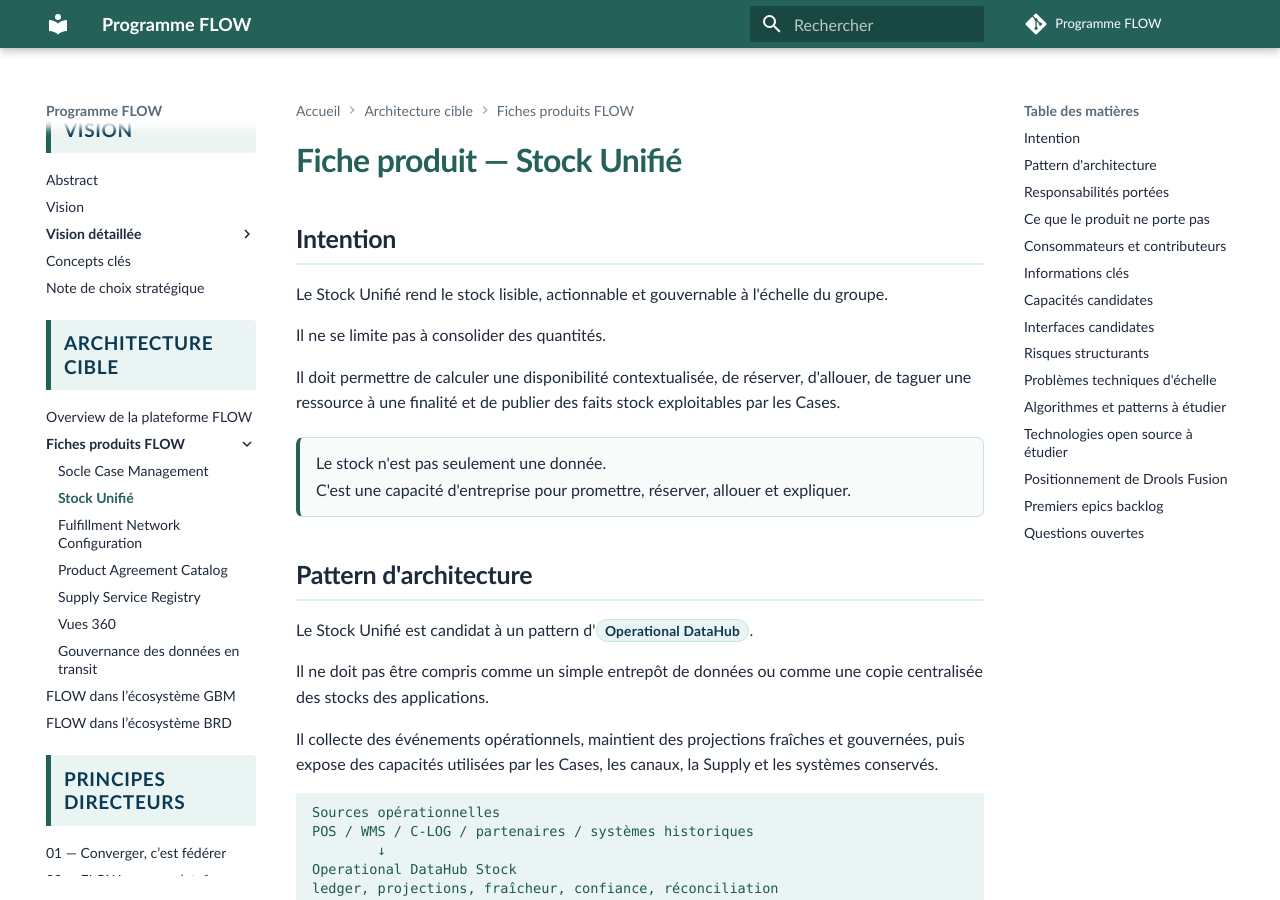
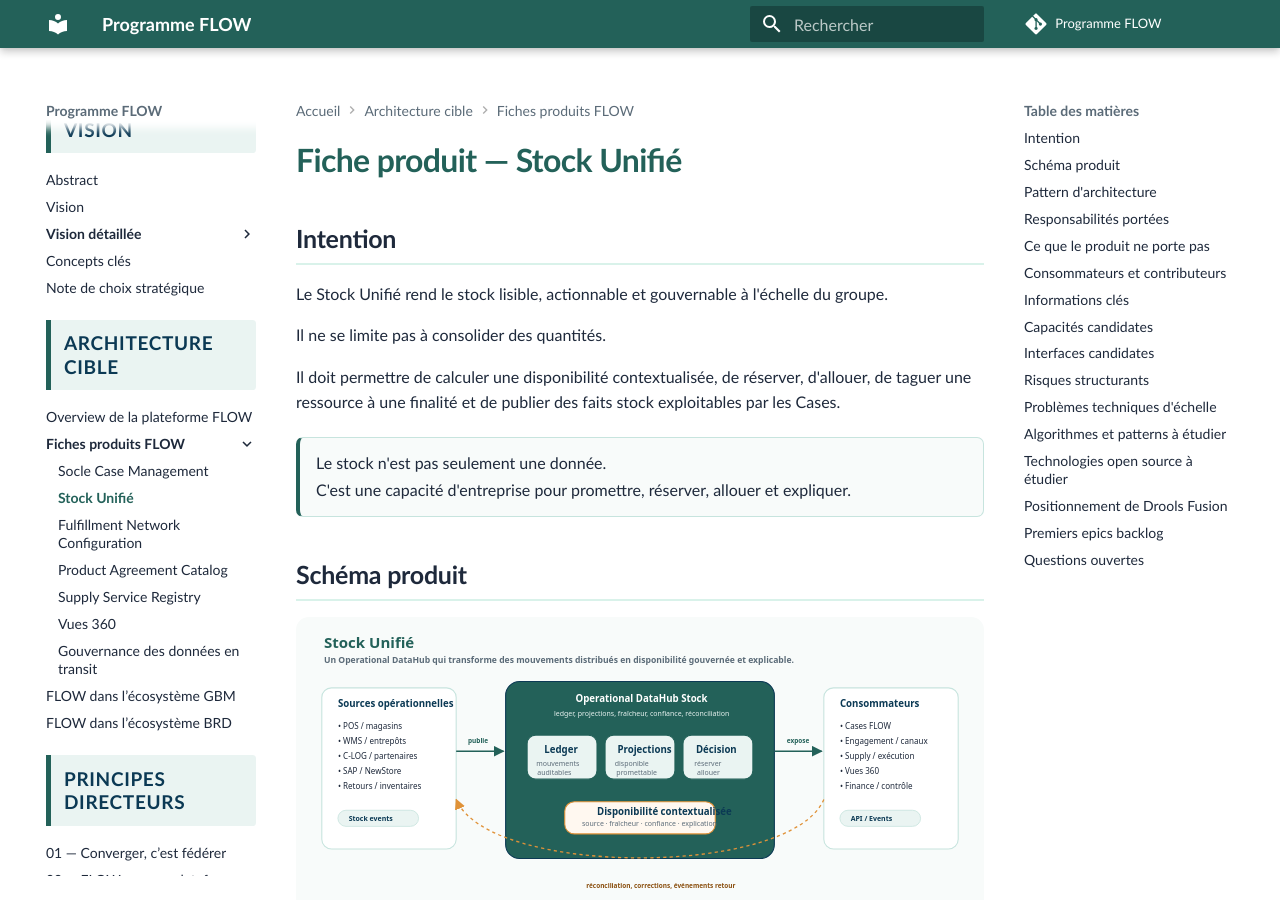
Before and after one commit to laurent-sintes/FLOW-Program, an MkDocs documentation site: the page built from docs/architecture-cible/produits/stock-unifie.md, in a window 1280 px wide and 900 px high. Built offline with MkDocs 1.6.1 and Material for MkDocs 9.7.7, drawn with Linux system fonts in a browser that asks for light colours; comment, search, counter and statistics services are not loaded.

Commit message:
Integre le schema produit Stock Unifie

```diff
--- a/docs/architecture-cible/produits/stock-unifie.md
+++ b/docs/architecture-cible/produits/stock-unifie.md
@@ -12,6 +12,10 @@
   <p>Le stock n'est pas seulement une donnée.</p>
   <p>C'est une capacité d'entreprise pour promettre, réserver, allouer et expliquer.</p>
 </div>
+
+## Schéma produit
+
+![Schéma produit — Stock Unifié](../../assets/images/produit-stock-unifie.svg)
 
 ## Pattern d'architecture
 
```
